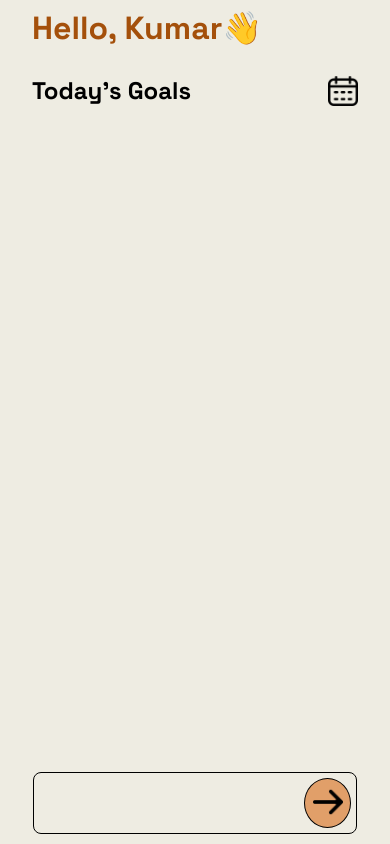
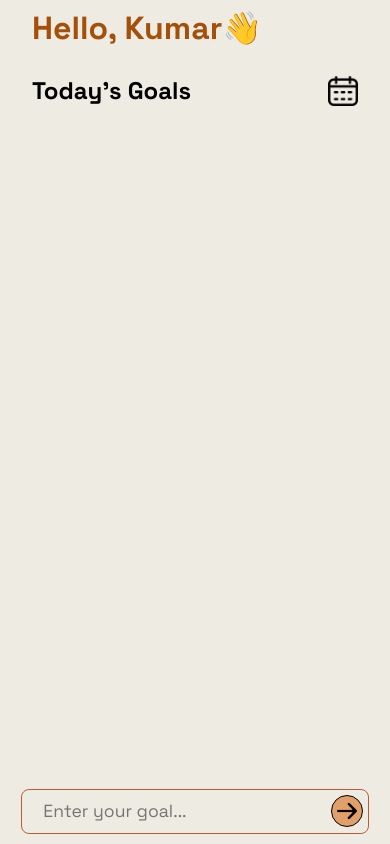
Before and after one commit to k-gourav/trackbit-habit-tracker, a React (Vite) app: page / in a window 390 px wide. Built offline with nearby package versions, Linux system fonts and the light colour scheme.

Commit message:
Responsive design updated

```diff
--- a/src/App.css
+++ b/src/App.css
@@ -195,7 +195,7 @@
   position: fixed;
   bottom: 1.2%;
   left: 19%;
-  border: 1px solid;
+  border: 1px solid hsl(16 53.8% 47.5% / 1);
   width: 60%;           /*Changes to be rechecked */
   display: flex;
   justify-content: space-between;
@@ -215,22 +215,27 @@ input:focus{
   outline: none;
 }
 button{
-  height: 50px;
-  width: 50px;
+  height: 40px;
+  width: 40px;
   border-radius: 50%;
   border: 1px solid;
   cursor: pointer;
   background-color: #e19f69;
+  display: flex;
+  justify-content: center;
+  align-items: center;
 }
 .arrow-icon{
-  width: 30px;
+  display: flex;
+  width: 28px;
   transform: rotate(90deg);
 }
 @media screen and (max-width: 500px) {
   .footer-section {
-    width: 83%;
-    left: 8.5%;
+    width: 89%;
+    left: 5.5%;
     padding: 0.3rem;
+    height: 45px;
   }
   input[type="text"]{
     font-size: 1.1rem;
@@ -238,4 +243,12 @@ button{
     width: 90%;
     background: transparent;
   }
+  button{
+    height: 32px;
+    width: 32px;
+  }
+  .arrow-icon{
+    width: 20px;
+    transform: rotate(90deg);
+  }
 }
--- a/src/components/Footer.jsx
+++ b/src/components/Footer.jsx
@@ -18,6 +18,7 @@ const Footer = ({ handleList, list }) => {
     return (
         <div className="footer-section">
             <input
+            placeholder="Enter your goal..."
                 value={inputValue}
                 type="text"
                 name="task-text"
```
